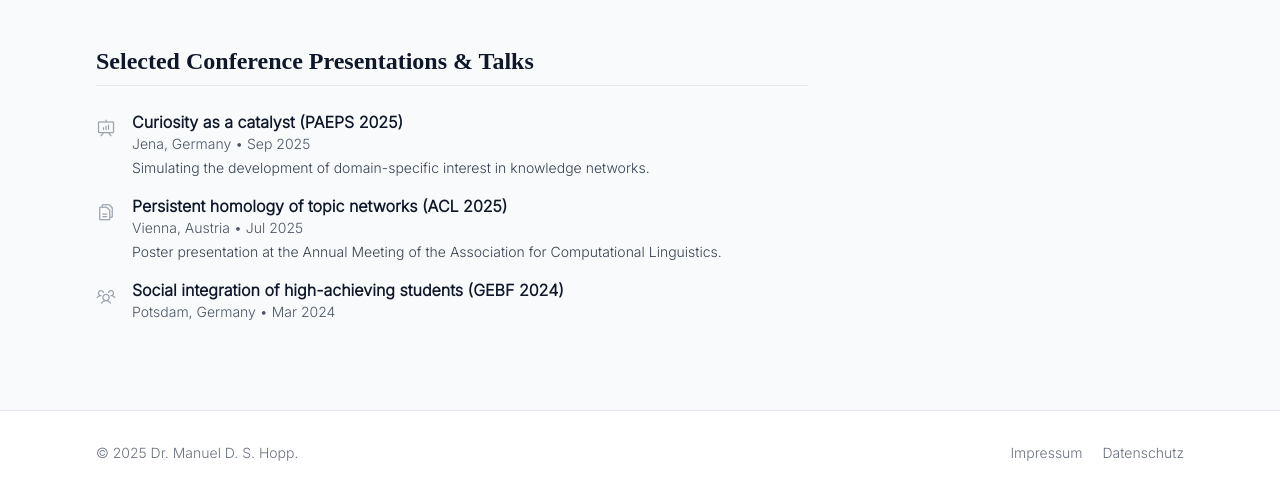
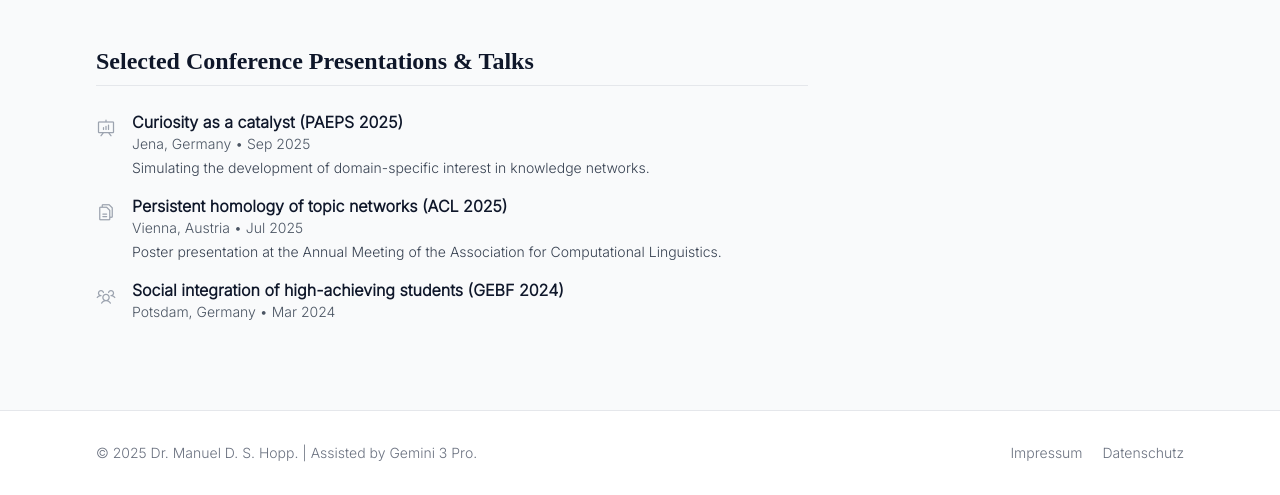
Before and after one commit to manuelhopp/manuelhopp.github.io, a plain HTML site: page index.html in a window 1280 px wide. Shown: the part 2058-2553 px from the top of the page. Drawn offline with nearby package versions, Linux system fonts and the light colour scheme.

Commit message:
small fix

```diff
--- a/index.html
+++ b/index.html
@@ -234,7 +234,7 @@
         <div class="max-w-6xl mx-auto px-4 sm:px-6 lg:px-8 py-8">
             <div class="flex flex-col md:flex-row justify-between items-center gap-4">
                 <p class="text-sm text-gray-500 dark:text-gray-400">
-                    &copy; 2025 Dr. Manuel D. S. Hopp.
+                    &copy; 2025 Dr. Manuel D. S. Hopp. | Assisted by Gemini 3 Pro.
                 </p>
                 <div class="text-sm space-x-4">
                     <a href="legal.html"
```
